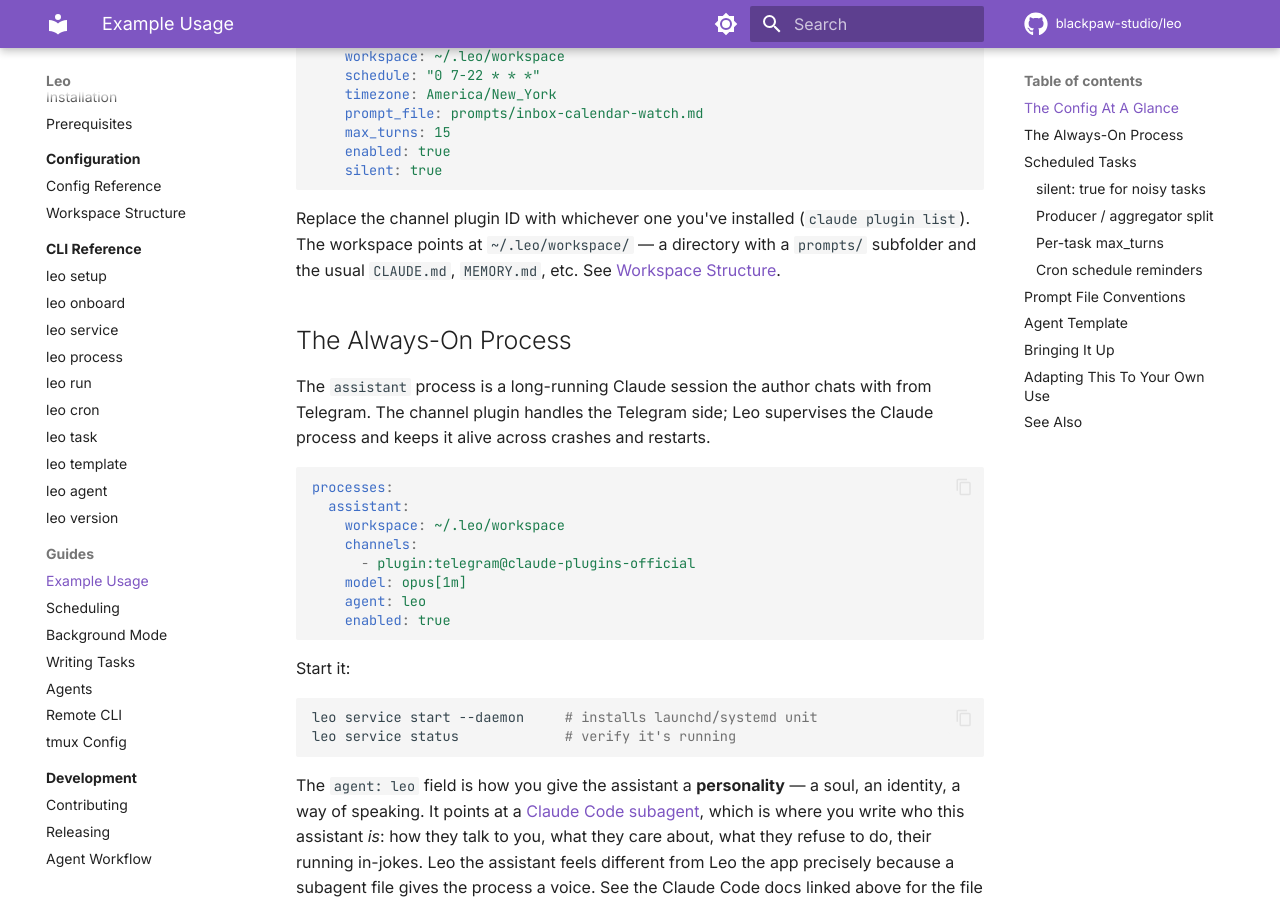
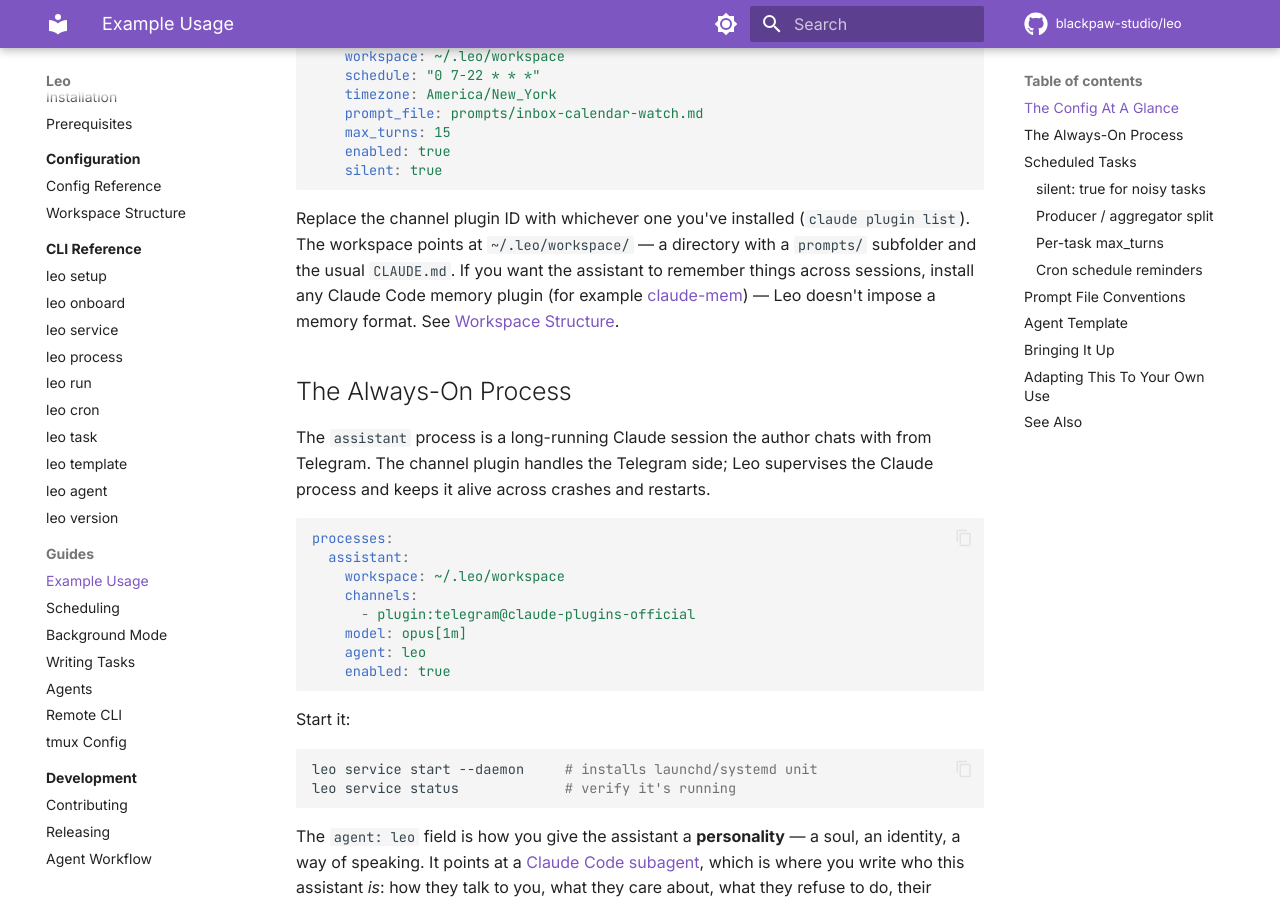
Before and after one commit to blackpaw-studio/leo, an MkDocs documentation site: the page built from docs/guides/example-usage.md, in a window 1280 px wide and 900 px high, scrolled down 1328 px. Built offline with MkDocs 1.6.1 and Material for MkDocs 9.7.7, drawn with Linux system fonts in a browser that asks for light colours; comment, search, counter and statistics services are not loaded.

Commit message:
docs(example-usage): drop MEMORY.md, point users at memory plugins instead
Leo doesn't require any particular memory format — persistent memory
comes from whichever Claude Code plugin the user installs (claude-mem,
or another). Removed the MEMORY.md mention and replaced it with a
pointer to the plugin ecosystem.

````diff
--- a/docs/guides/example-usage.md
+++ b/docs/guides/example-usage.md
@@ -65,7 +65,7 @@ tasks:
 
 ```
 
-Replace the channel plugin ID with whichever one you've installed (`claude plugin list`). The workspace points at `~/.leo/workspace/` — a directory with a `prompts/` subfolder and the usual `CLAUDE.md`, `MEMORY.md`, etc. See [Workspace Structure](../configuration/workspace-structure.md).
+Replace the channel plugin ID with whichever one you've installed (`claude plugin list`). The workspace points at `~/.leo/workspace/` — a directory with a `prompts/` subfolder and the usual `CLAUDE.md`. If you want the assistant to remember things across sessions, install any Claude Code memory plugin (for example [claude-mem](https://github.com/thedotmack/claude-mem)) — Leo doesn't impose a memory format. See [Workspace Structure](../configuration/workspace-structure.md).
 
 ## The Always-On Process
 
````
